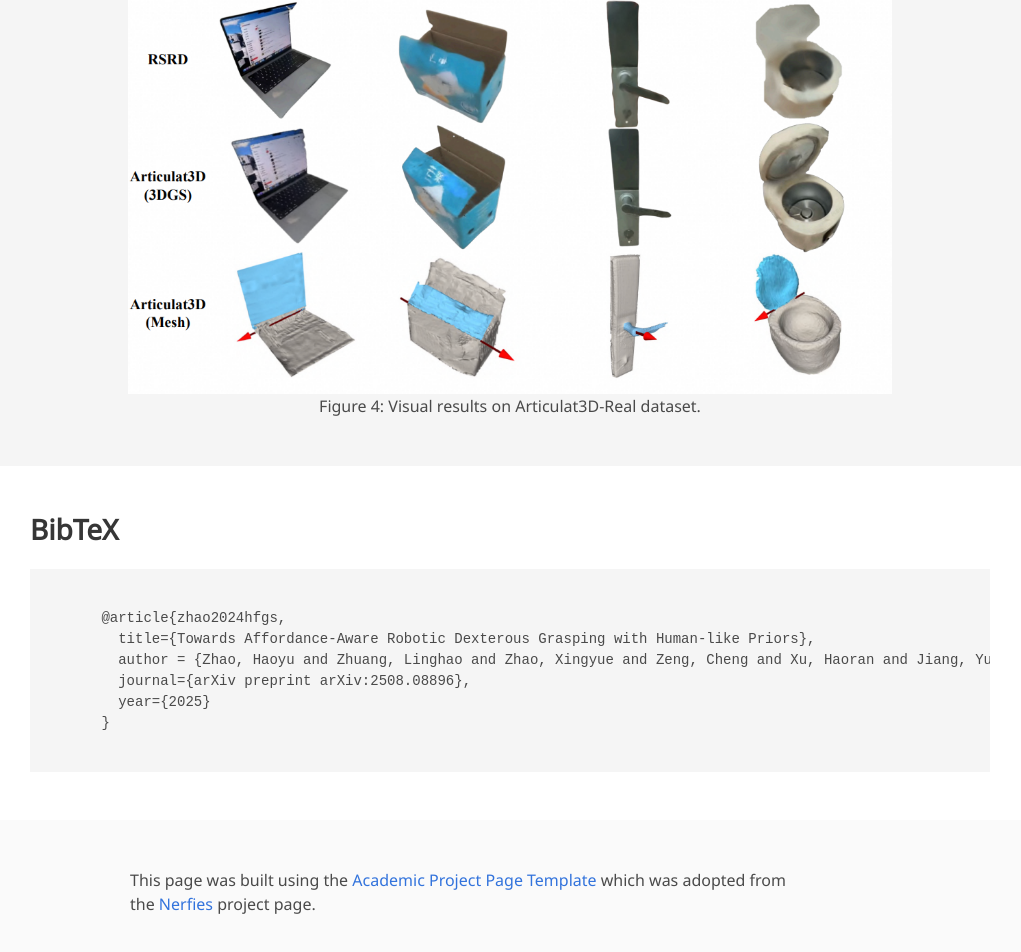
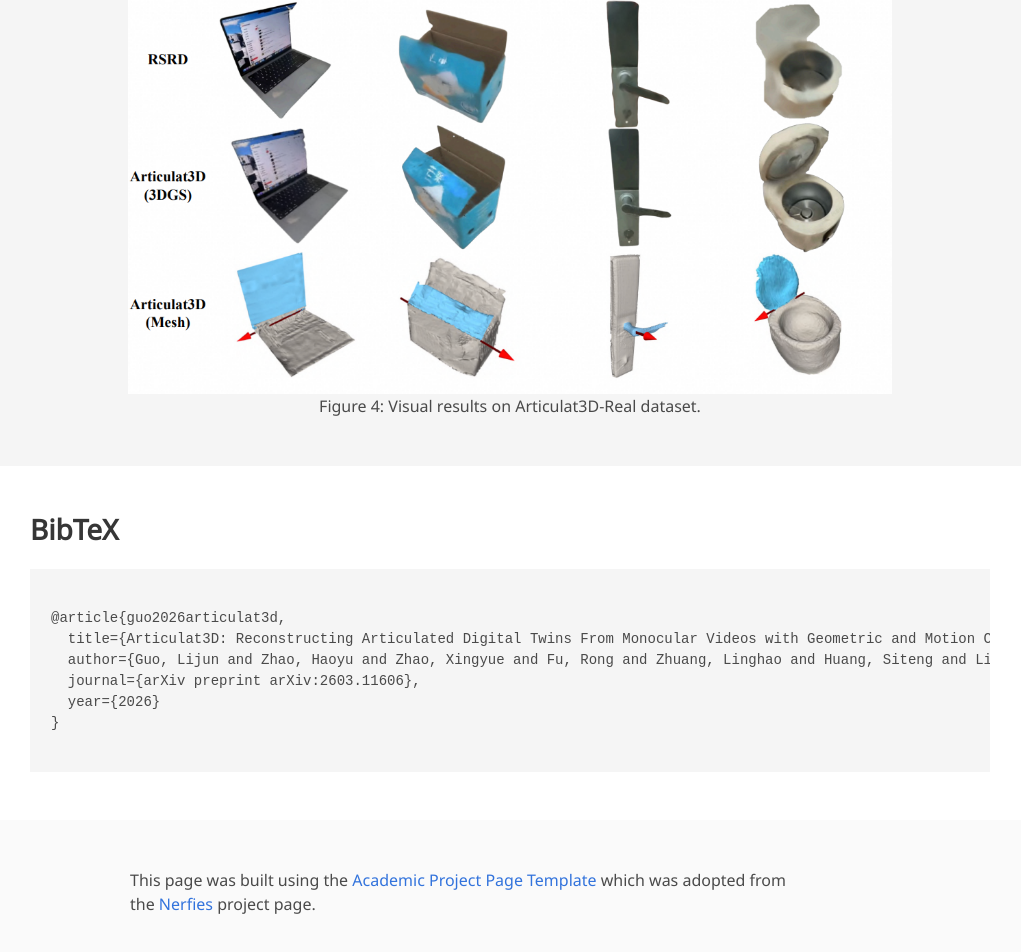
Before and after one commit to Maxwell-Zhao/Articulat3D, a plain HTML site: page docs/index.html in a window 1280 px wide. Shown: the part 3933-4885 px from the top of the page, without its empty margins (130-1151 px from the left). Drawn offline with nearby package versions, Linux system fonts and the light colour scheme; some icons are missing; a web font is replaced by a local one.

Commit message:
Update index.html

```diff
--- a/docs/index.html
+++ b/docs/index.html
@@ -56,9 +56,9 @@
             <div class="is-size-5 publication-authors">
               <!-- Paper authors -->
               <span class="author-block">
-                <a href="https://scholar.google.com/citations?user=ymXRJBYAAAAJ&hl=zh-CN" target="_blank">Lijun Guo</a><sup>*1</sup>,</span>
+                <a href="https://shawnricardo.github.io/" target="_blank">Lijun Guo</a><sup>*1</sup>,</span>
                 <span class="author-block">
-                  <a target="_blank">Haoyu Zhao</a><sup>*1</sup>,</span>
+                  <a href="https://maxwell-zhao.github.io/" target="_blank">Haoyu Zhao</a><sup>*1</sup>,</span>
                   <span class="author-block">
                     <a target="_blank">Xingyue Zhao</a><sup>3</sup>,
                   </span>
@@ -277,12 +277,12 @@
     <div class="container is-max-desktop content">
       <h2 class="title">BibTeX</h2>
       <pre><code>
-      @article{zhao2024hfgs,
-        title={Towards Affordance-Aware Robotic Dexterous Grasping with Human-like Priors},
-        author = {Zhao, Haoyu and Zhuang, Linghao and Zhao, Xingyue and Zeng, Cheng and Xu, Haoran and Jiang, Yuming and Cen, Jun and Wang, Kexiang and Guo, Jiayan and Huang, Siteng and Li, Xin and Zhao, Deli and Zou, Hua},
-        journal={arXiv preprint arXiv:2508.08896},
-        year={2025}
-      }
+@article{guo2026articulat3d,
+  title={Articulat3D: Reconstructing Articulated Digital Twins From Monocular Videos with Geometric and Motion Constraints},
+  author={Guo, Lijun and Zhao, Haoyu and Zhao, Xingyue and Fu, Rong and Zhuang, Linghao and Huang, Siteng and Li, Zhongyu and Zou, Hua},
+  journal={arXiv preprint arXiv:2603.11606},
+  year={2026}
+}
       </code></pre>
     </div>
 </section>
```
